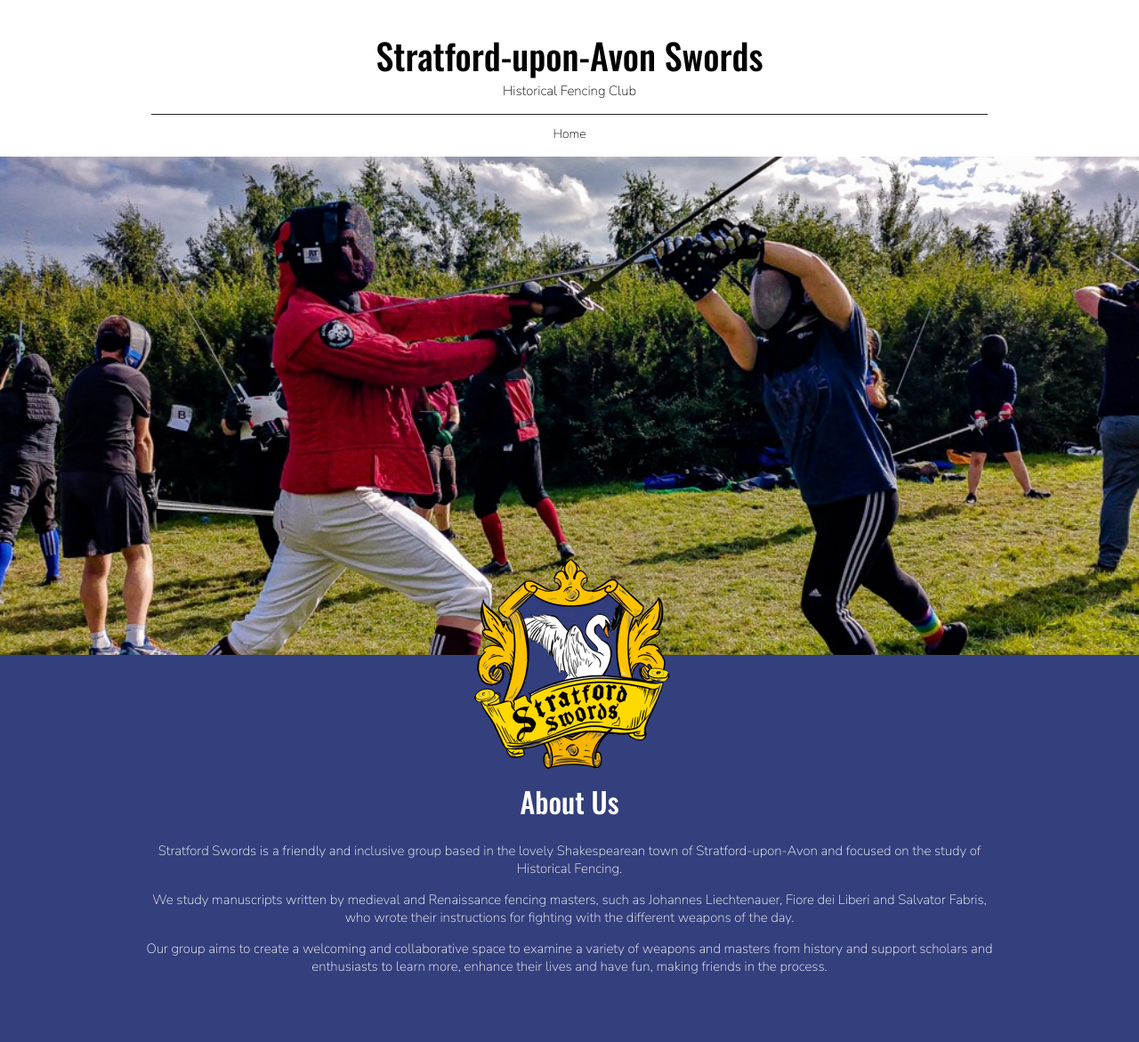
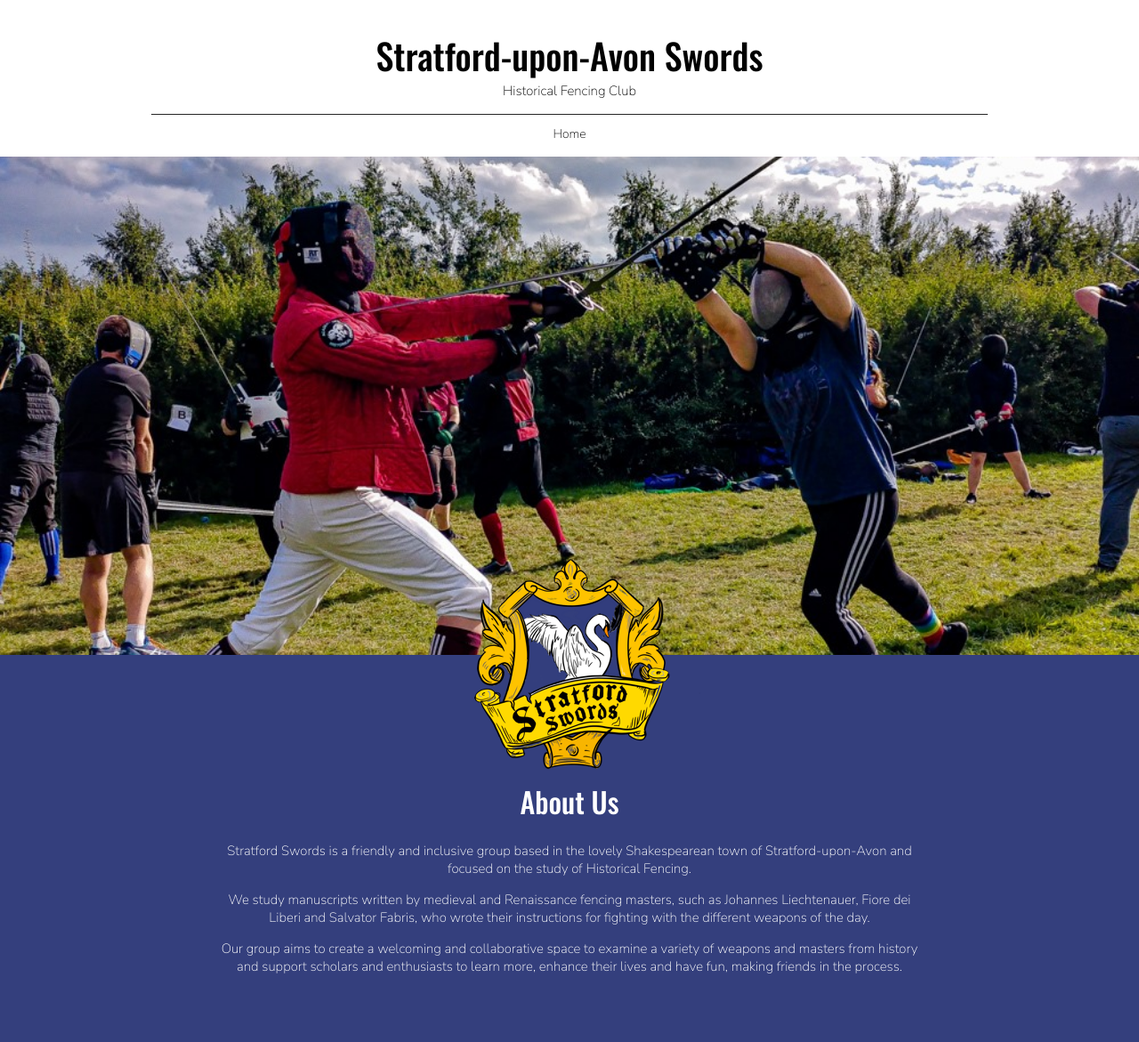
Before and after one commit to Lunarsong/stratford-swords, a Jekyll site: the page built from index.md, in a window 1280 px wide. Shown: the top 1171 px of the page at 89% size. Built offline with Jekyll 4.4.1, drawn with Linux system fonts in a browser that asks for light colours; grey boxes are pictures that could not be loaded.

Commit message:
Adjust text margins.

```diff
--- a/_sass/main.scss
+++ b/_sass/main.scss
@@ -84,10 +84,12 @@
 }
 
 .about-container {
-  //text-align: left;
   text-align: center;
   color: white;
   padding-bottom: 60px;
+  max-width: 800px;
+  margin-left: auto;
+  margin-right: auto;
 
   h1 {
     font-family: 'Oswald', sans-serif;
@@ -111,6 +113,7 @@
   text-align: center;
   color: white;
   padding-bottom: 60px;
+  max-width: 700px;
 
   h1 {
     font-family: 'Oswald', sans-serif;
```
